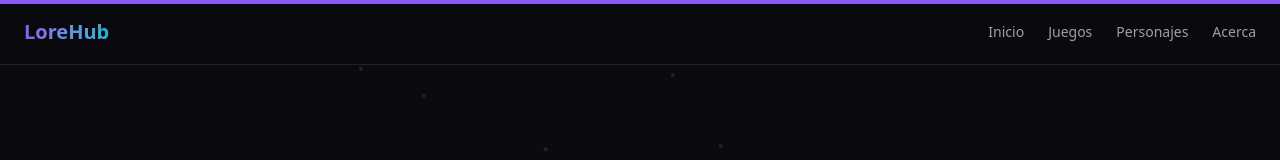
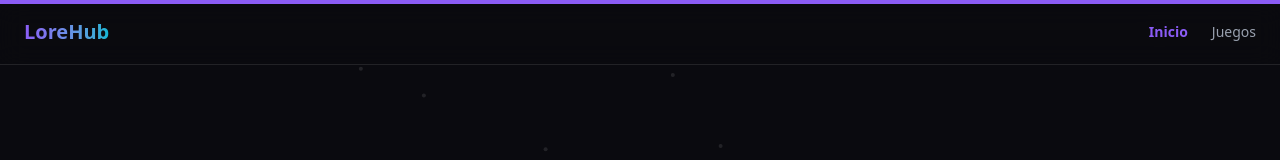
Before and after one commit to Tremanuel2012/WebLores, a React (Vite) app: page / in a window 1280 px wide. Shown: the top 160 px of the page. Built offline with nearby package versions, Linux system fonts and the light colour scheme.

Commit message:
Fase 2.2: navbar arreglado (sin links rotos, con link activo)

```diff
--- a/src/components/Layout.tsx
+++ b/src/components/Layout.tsx
@@ -1,15 +1,24 @@
 import { motion, useScroll, useSpring } from 'framer-motion';
 import { useEffect, useState } from 'react';
-import { Link, Outlet } from 'react-router-dom';
+import { Link, Outlet, useLocation } from 'react-router-dom';
 import { ArrowUp } from 'lucide-react';
+
 export const Layout = () => {
   const { scrollYProgress } = useScroll();
   const scaleX = useSpring(scrollYProgress, { stiffness: 100, damping: 30, restDelta: 0.001 });
   const [showTopBtn, setShowTopBtn] = useState(false);
+  const location = useLocation();
 
   useEffect(() => {
     window.addEventListener('scroll', () => setShowTopBtn(window.scrollY > 400));
   }, []);
+
+  const navItems = [
+    { label: 'Inicio', path: '/' },
+    { label: 'Juegos', path: '/games' },
+  ];
+
+  const isActive = (path: string) => location.pathname === path;
 
   return (
     <div className="min-h-screen bg-dark text-gray-100 overflow-x-hidden selection:bg-accent-primary/30">
@@ -20,10 +29,18 @@ export const Layout = () => {
       <nav className="fixed w-full backdrop-blur-md bg-dark/50 z-40 border-b border-white/10">
         <div className="container mx-auto px-6 h-16 flex items-center justify-between">
           <Link to="/" className="text-xl font-bold bg-gradient-to-r from-accent-primary to-accent-secondary bg-clip-text text-transparent">LoreHub</Link>
-          <div className="flex gap-6 text-sm font-medium text-gray-400">
-            {['Inicio', 'Juegos', 'Personajes', 'Acerca'].map(item => (
-              <Link key={item} to={item === 'Inicio' ? '/' : `/${item.toLowerCase()}`} className="hover:text-white transition-colors">
-                {item}
+          <div className="flex gap-6 text-sm font-medium">
+            {navItems.map((item) => (
+              <Link
+                key={item.path}
+                to={item.path}
+                className={`transition-colors ${
+                  isActive(item.path)
+                    ? 'text-accent-primary font-semibold'
+                    : 'text-gray-400 hover:text-white'
+                }`}
+              >
+                {item.label}
               </Link>
             ))}
           </div>
```
